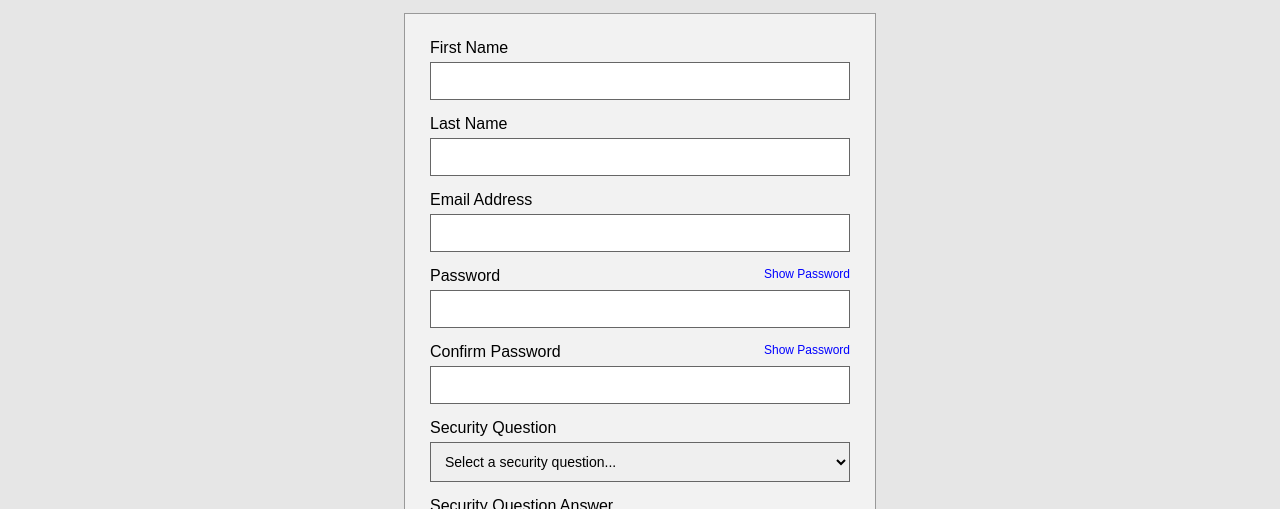
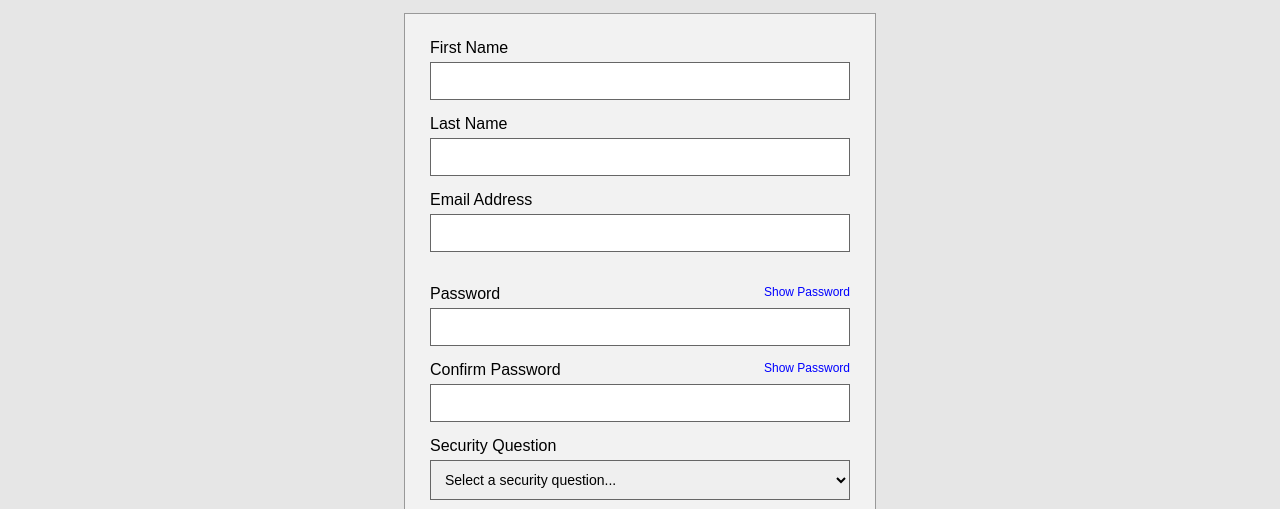
Before and after one commit to wcgoodman/spring-2026-is241-MO_HealthVerify, a plain HTML site: page frontend/web/user-registration.html in a window 1280 px wide. Shown: the part 291-800 px from the top of the page. Drawn offline with Linux system fonts and the light colour scheme.

Commit message:
Standardize .error-message styling

```diff
--- a/frontend/web/user-registration.html
+++ b/frontend/web/user-registration.html
@@ -14,7 +14,11 @@
     <style>
         .error-message {
             color: red;
+            font-size: 13px;
             font-weight: 700;
+            min-height: 16px;
+            margin-top: -8px;
+            margin-bottom: 10px;
         }
     </style>
 </head>
```
Also changed, not shown: frontend/web/index.html (+1 -1 lines).
